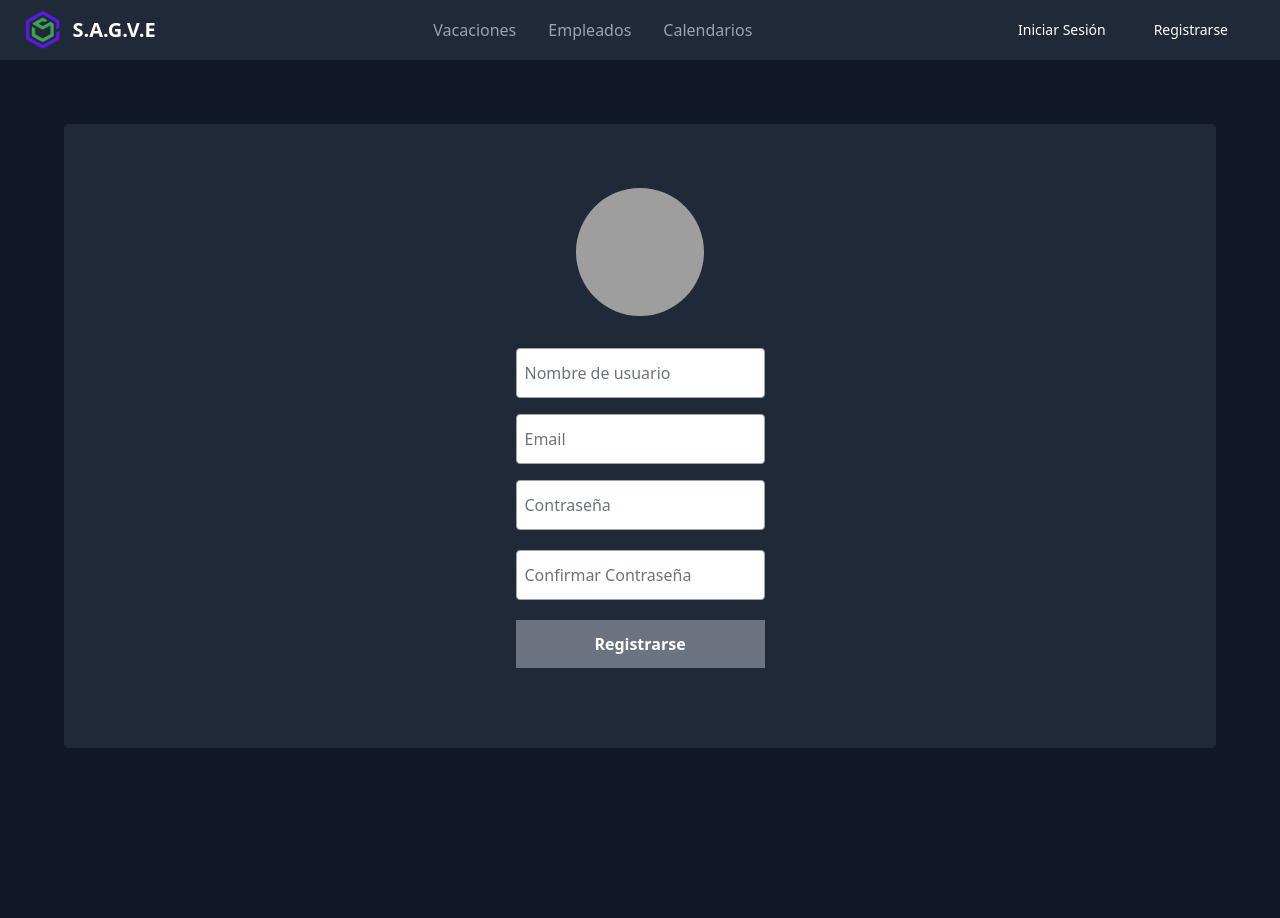
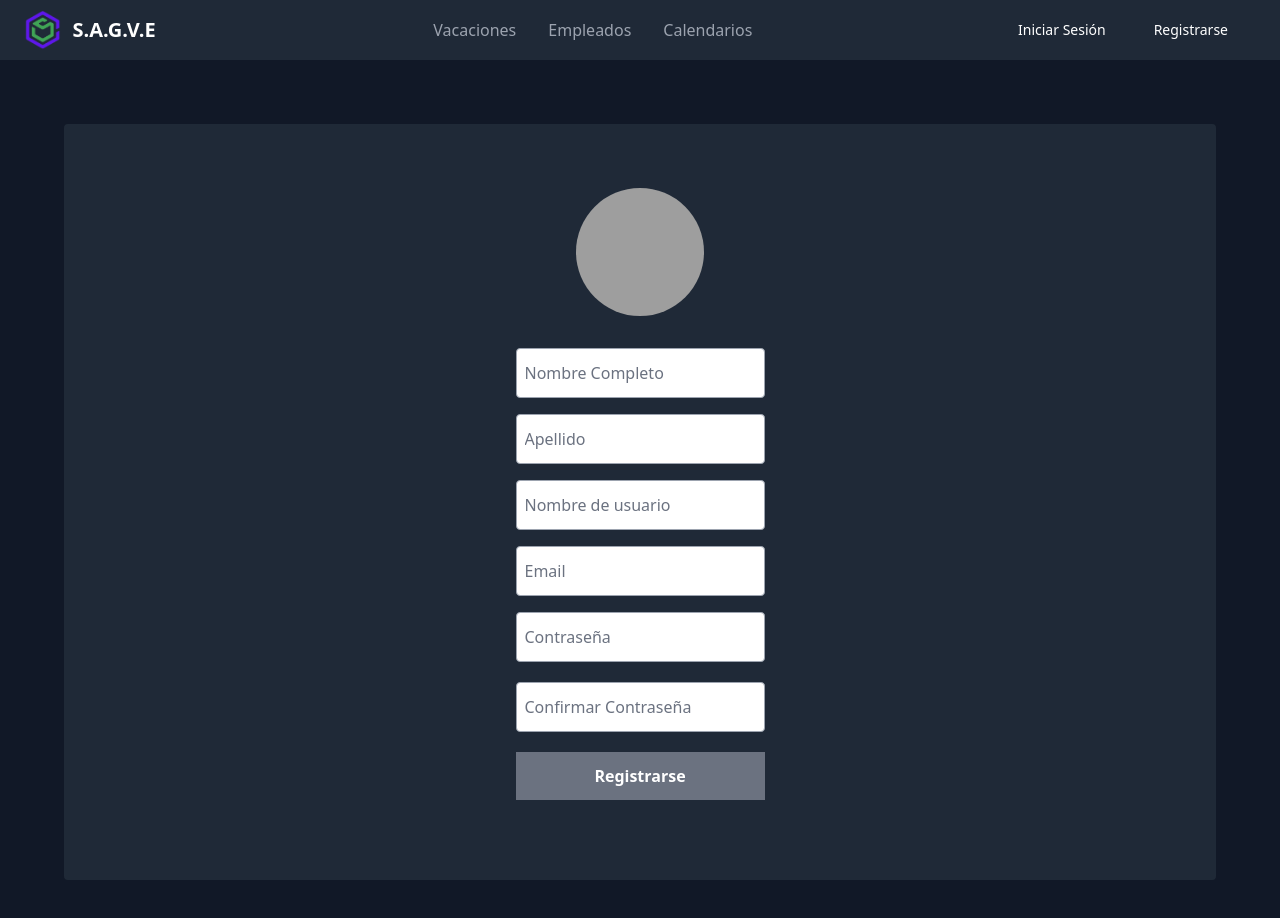
Before and after one commit to blue00f/gestion-vacaciones, a React (Vite) app in the folder client/: page /register in a window 1280 px wide. Shown: the top 918 px of the page. Before the commit the page ends 812 px from the top, so only its background shows below. Built offline with nearby package versions, Linux system fonts and the light colour scheme; grey boxes are pictures that could not be loaded.

Commit message:
fix: Agregar envio de datos Register

```diff
--- a/client/src/components/Dashboard.jsx
+++ b/client/src/components/Dashboard.jsx
@@ -20,7 +20,6 @@ const [newState, setNewState] = useState(vacacion.estado);
   }, []);
 
   const handleModificarEstado = (vacacion) => {
-    setEditMode(true);
     const nuevoEstado = prompt('Ingrese el nuevo estado (Aceptado, Pendiente o Rechazado):');
     if (nuevoEstado === 'Aceptado' || nuevoEstado === 'Pendiente' || nuevoEstado === 'Rechazado') {
       // Actualizar el estado de la vacación con el nuevo valor.
@@ -29,16 +28,6 @@ const [newState, setNewState] = useState(vacacion.estado);
       alert('Estado no válido. Debe ser Aceptado, Pendiente o Rechazado.');
     }
   }
-
-  const handleGuardarCambios = () => {
-    // Realiza una solicitud al servidor para guardar el nuevo estado en la base de datos.
-    // Puedes utilizar fetch, axios o cualquier otra biblioteca para realizar la solicitud.
-    // Asegúrate de incluir el nuevo estado en la solicitud.
-
-    // Después de que se complete la solicitud, puedes cambiar el estado editMode nuevamente a falso.
-    setEditMode(false);
-  }
-
 
   return (
     <div className="flex items-center justify-center min-h-screen bg-gray-900">
@@ -76,9 +65,7 @@ const [newState, setNewState] = useState(vacacion.estado);
                   >
                     {vacacion.estado}
                   </span>
-                  {editMode ?
-                  (  <button onClick={handleGuardarCambios}>Guardar Cambios</button>  ) : (
-                      <button onClick={handleModificarEstado}>Modificar</button> )}
+                  <button onClick={() => handleModificarEstado(vacacion)}>Modificar</button>
                 </td>
               </tr>
             ))}
--- a/client/src/components/Register.jsx
+++ b/client/src/components/Register.jsx
@@ -3,10 +3,12 @@ import axios from 'axios';
 
 function Register() {
   const [ user, setUser] = useState('');
+  const [ userName, setUserName] = useState('');
+  const [ lastName, setLastName] = useState('');
   const [ password, setPassword] = useState('');
   const [ email, setEmail] = useState('');
   const [isLoading, setIsLoading] = useState(false);
-
+  const [message, setMessage] = useState('');
   const handleUserChange = (e) => {
     setUser(e.target.value);
   };
@@ -19,15 +21,27 @@ function Register() {
     setEmail(e.target.value);
   };
 
+  const handleUserNameChange= (e) => {
+    setUserName(e.target.value);
+  };
+
+  const handleLastNameChange= (e) => {
+    setLastName(e.target.value);
+  };
+
+
   const handleSubmit = async () => {
     setIsLoading(true);
     setMessage('');
 
     try {
-      const response = await axios.post('http://localhost:1234/register', {
-        Usuario: user,
-        Email: email,
-        Contraseña: password,
+      const response = await axios.post('http://localhost:1234/admins', {
+        nombre: userName,
+        apellido: lastName,
+        correo: email,
+        usuario: user,
+        clave: password,
+
       });
 
       if (response.status === 200) {
@@ -52,8 +66,34 @@ function Register() {
         />
         <form method="post" className="mt-8 mb-4">
           <div className="mb-4">
-            <label for="userEmail" className="sr-only">
-              Nombre de usuario
+            <label for="userName" className="sr-only">
+              Nombre Completo
+            </label>
+            <input
+              className="border-solid border border-gray-400 rounded px-2 py-3"
+              type="text"
+              id="userEmail"
+              onChange={handleUserNameChange}
+              placeholder="Nombre Completo"
+              required
+            />
+          </div>
+          <div className="mb-4">
+            <label for="userLastName" className="sr-only">
+              Apellido
+            </label>
+            <input
+              className="border-solid border border-gray-400 rounded px-2 py-3"
+              type="text"
+              id="userEmail"
+              onChange={handleLastNameChange}
+              placeholder="Apellido"
+              required
+            />
+          </div>
+          <div className="mb-4">
+            <label for="userUser" className="sr-only">
+            Nombre de Usuario
             </label>
             <input
               className="border-solid border border-gray-400 rounded px-2 py-3"
```
